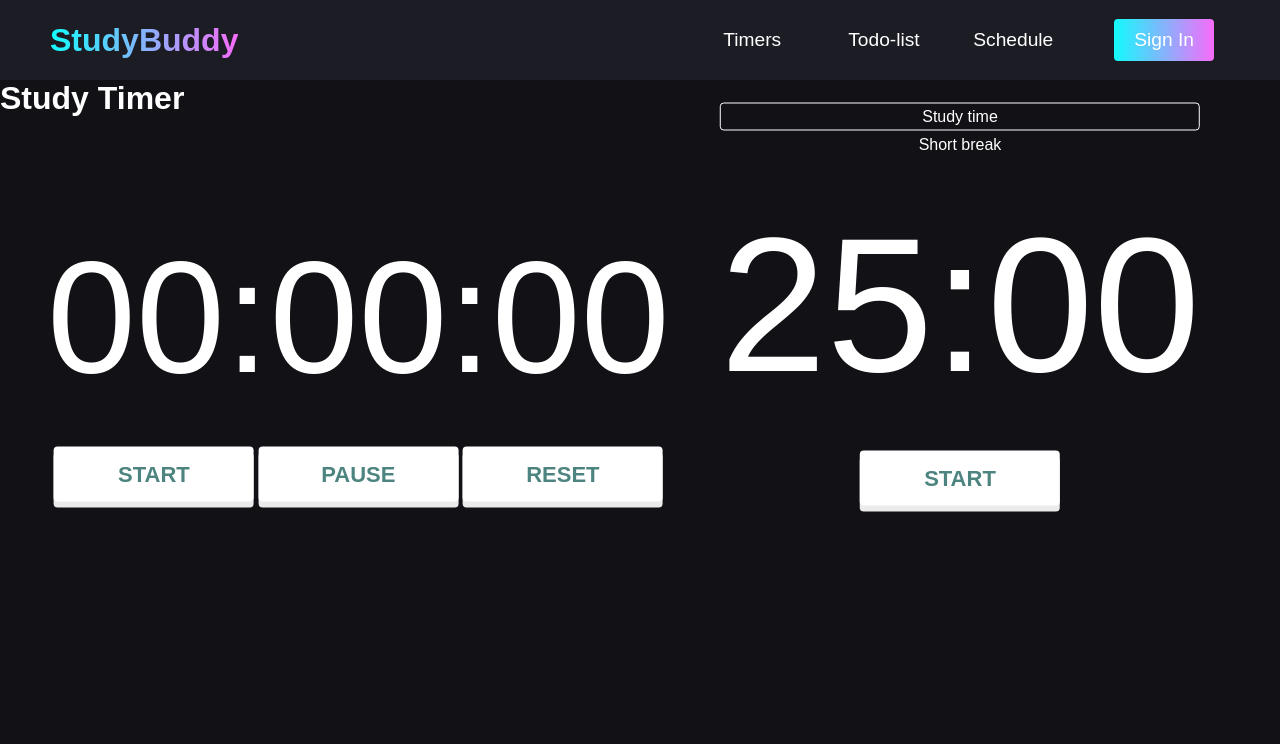
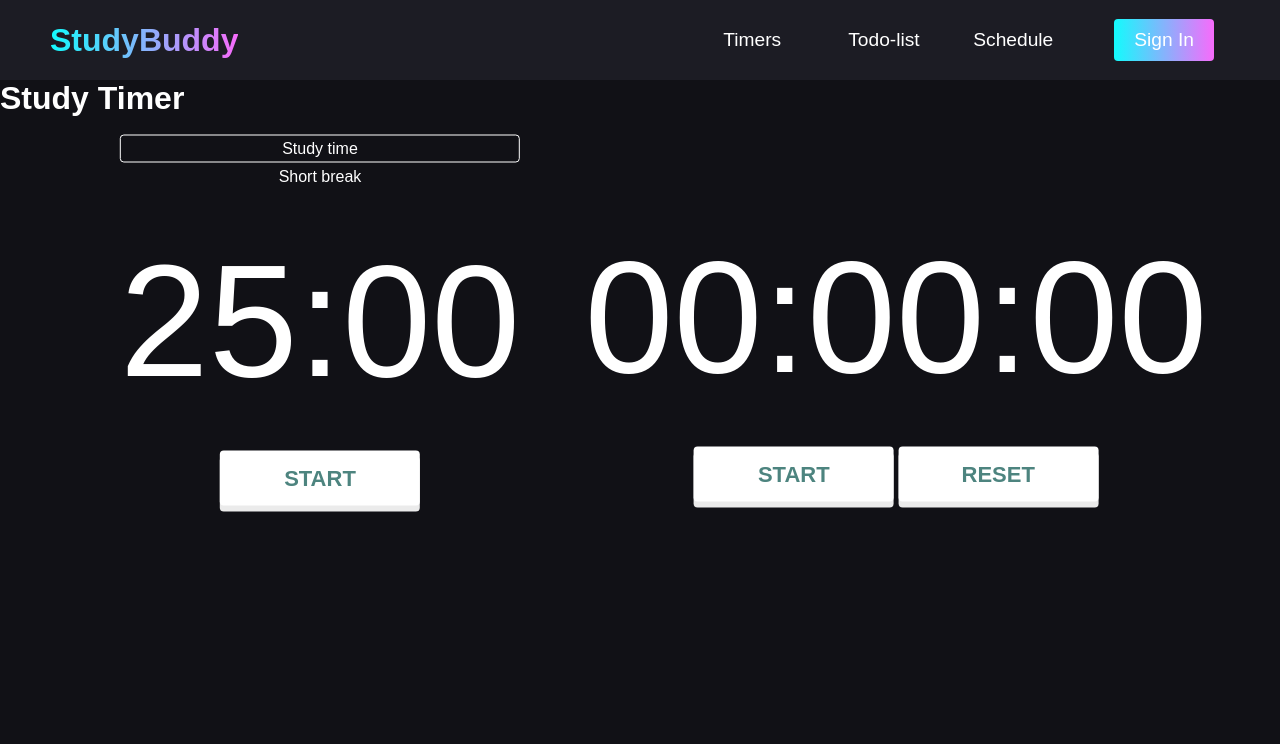
Before and after one commit to gracexuwt/StudyBuddy, a website: page index.html in a window 1280 px wide. Shown: the top 744 px of the page. Drawn offline with Linux system fonts and the light colour scheme.

Commit message:
timer format update

```diff
--- a/index.html
+++ b/index.html
@@ -76,9 +76,6 @@
                      </div>
                       <button class="main-button" data-action="startWatch" id="js-btn">
                         Start
-                      </button>
-                      <button class="main-button" data-action="pauseWatch" id="js-btn">
-                        Pause
                       </button>
                       <button class="main-button" data-action="resetWatch" id="js-btn">
                         Reset
@@ -202,7 +199,7 @@
     </div>
     <script src="menu.js"></script>
     <script src="pomodoro.js"></script>
-
+    <script src='stopwatch.js'></script>
 
 </body>
 </html>
--- a/styles.css
+++ b/styles.css
@@ -504,8 +504,8 @@
 /*POMODORO CSS*/
 .timer {
     position: absolute;
-    top: 38%;
-    left: 75%;
+    top: 40%;
+    left: 25%;
     transform: translate(-50%, -50%);
     padding: 20px;
     text-align: center;
@@ -514,7 +514,7 @@
 .clock {
     margin-top: 50px;
     margin-bottom: 30px;
-    font-size: 12rem;
+    font-size: 10rem;
     line-height: 1;
     display: flex;
     align-items: center;
@@ -583,7 +583,7 @@ button:focus, button:active {
 .stopwatch {
     position: absolute;
     top: 43%;
-    left: 28%;
+    left: 70%;
     transform: translate(-50%, -50%);
     padding: 20px;
     text-align: center;
```
